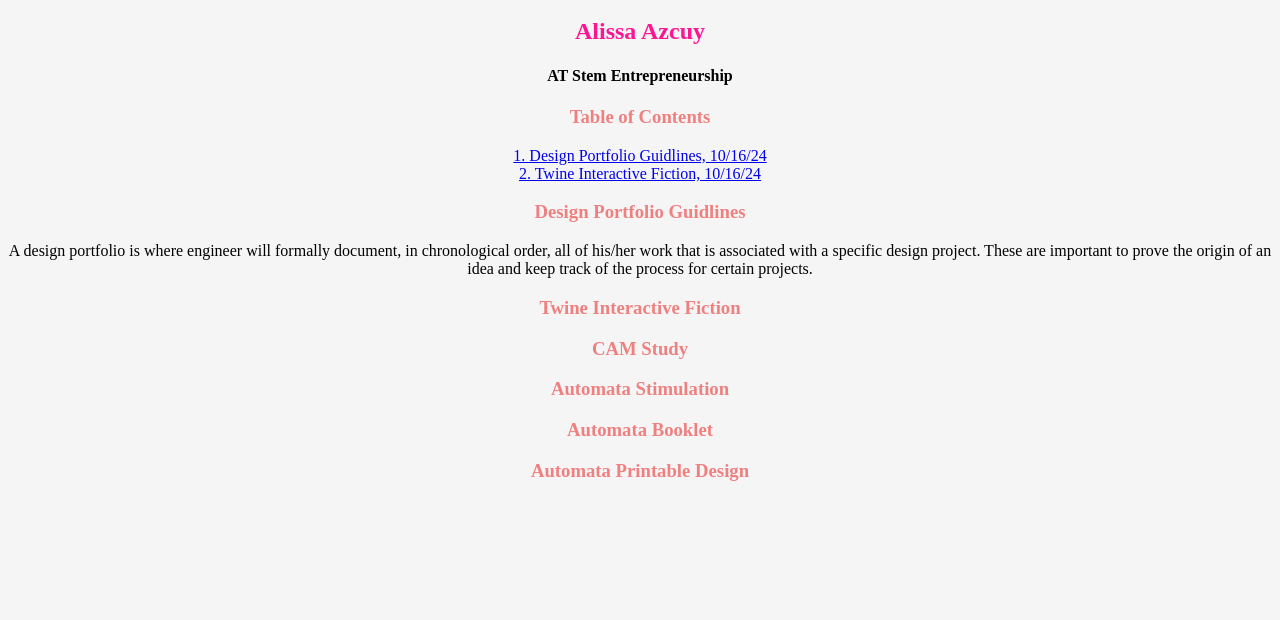
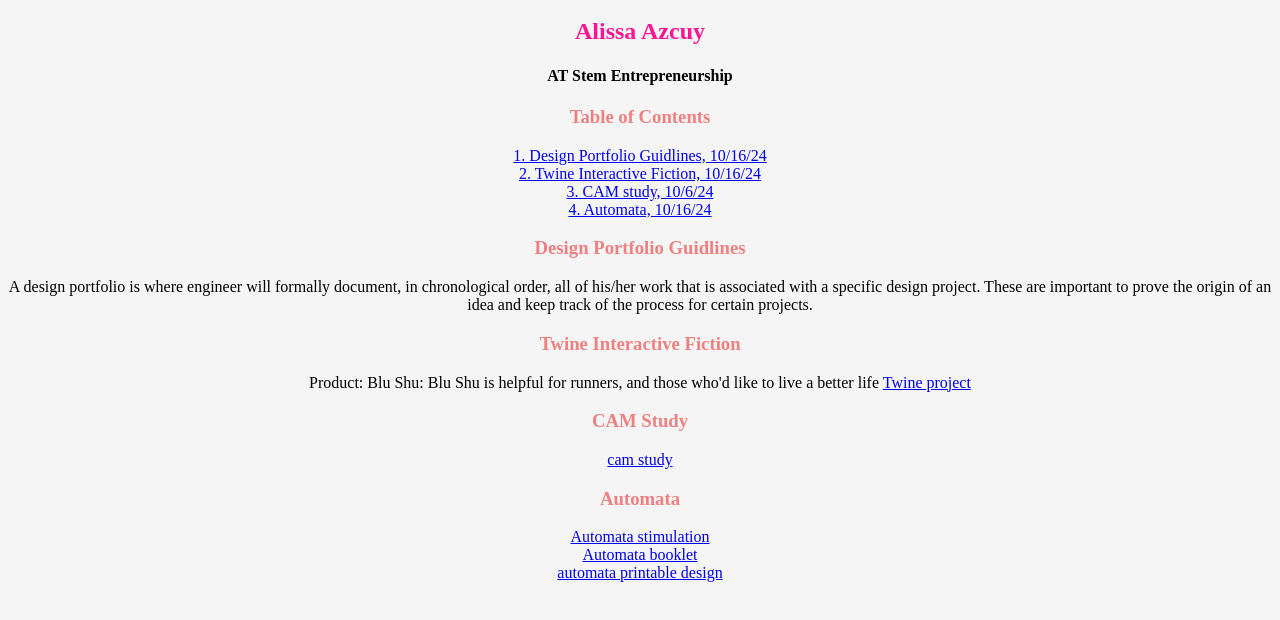
Before and after one commit to aazcuy123/portfolio, a plain HTML site: page index.html in a window 1280 px wide. Shown: the part 48-668 px from the top of the page. Drawn offline with Linux system fonts and the light colour scheme.

Commit message:
Add files via upload

```diff
--- a/index.html
+++ b/index.html
@@ -1,17 +1,39 @@
 <html>
   <body style="background-color:whitesmoke;text-align:center;">
    <h1 style="color:hotpink;">Design Portfolio</h1>
+
    <h2 style="color:deeppink;">Alissa Azcuy</h2>
+
    <h4>AT Stem Entrepreneurship</h4>
+
     <h3 style="color:lightcoral;"> Table of Contents</h3>
+
    <a href="#guidelines">1. Design Portfolio Guidlines, 10/16/24</a><br>
-   <a href="id">2. Twine Interactive Fiction, 10/16/24</a><br>
-    <h3 id="guidlines" style="color:lightcoral;">Design Portfolio Guidlines</h3>
-    A design portfolio is where engineer will formally document, in chronological order, all of his/her work that is  associated with a specific design project. These are important to prove the origin of an idea and keep track of the process for certain projects.
-    <h3 style="color:lightcoral;">Twine Interactive Fiction </h3>
-    <h3 style="color:lightcoral;">CAM Study </h3>
-    <h3 style="color:lightcoral;">Automata Stimulation </h3>
-    <h3 style="color:lightcoral;">Automata Booklet </h3>
-    <h3 style="color:lightcoral;">Automata Printable Design </h3>
+
+   <a href="#twine">2. Twine Interactive Fiction, 10/16/24</a><br>
+
+   <a href="#camstudy">3. CAM study, 10/6/24</a><br>
+   <a href="#automata">4. Automata, 10/16/24</a><br>
+
+    <h3 id="guidelines" style="color:lightcoral;">Design Portfolio Guidlines</h3>
+
+  A design portfolio is where engineer will formally document, in chronological order, all of his/her work that is  associated with a specific design project. These are important to prove the origin of an idea and keep track of the process for certain projects.
+
+    <h3 id="twine" style="color:lightcoral;"> Twine Interactive Fiction</h3>
+    Product: Blu Shu:
+    Blu Shu is helpful for runners, and those who'd like to live a better life
+    <a href="blushu.html">Twine project</a>
+
+
+    <h3 id="automata" style="color:lightcoral;"> CAM Study</h3>
+
+    <a href="https://docs.google.com/document/d/1tSoXLCORIffwMKcoMNCnBDqVAsSoxeJBCBwVaR-TmFY/edit?usp=sharing">cam study</a>
+
+    <h3 id="automata" style="color:lightcoral;">Automata </h3>
+
+   <a href="https://www.tinkercad.com/things/kwv71adq4QD-alissa?sharecode=-rkg8H9G1iwx4qWlgBbYh-bE1lklw9Hp1YJMh2SXiqM">Automata stimulation</a><br>
+   <a href="https://docs.google.com/document/d/1HfT0GM43a4sv2HtkCTkm3jgXL2-QaU33C8lVN3yPfTo/edit?usp=sharing">Automata booklet</a><br>
+
+    <a href="https://www.tinkercad.com/things/9HTNw2lhUil-printable-design?sharecode=o8iBHLu0l2D0IMn79hx5JN2jG5HZ838RA0lTsWOf_n0">automata printable design</a>
   </body>
 </html>
```
